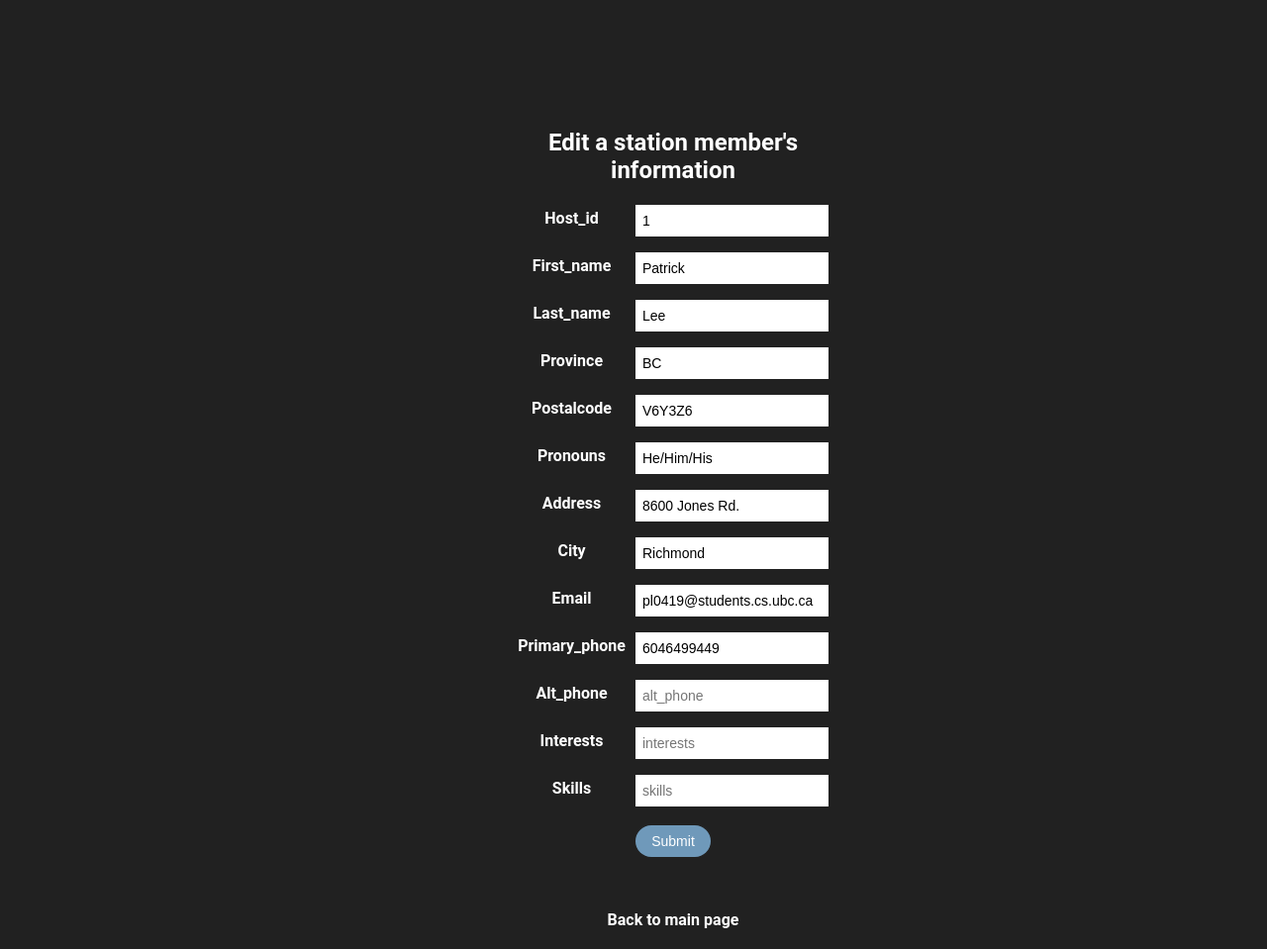
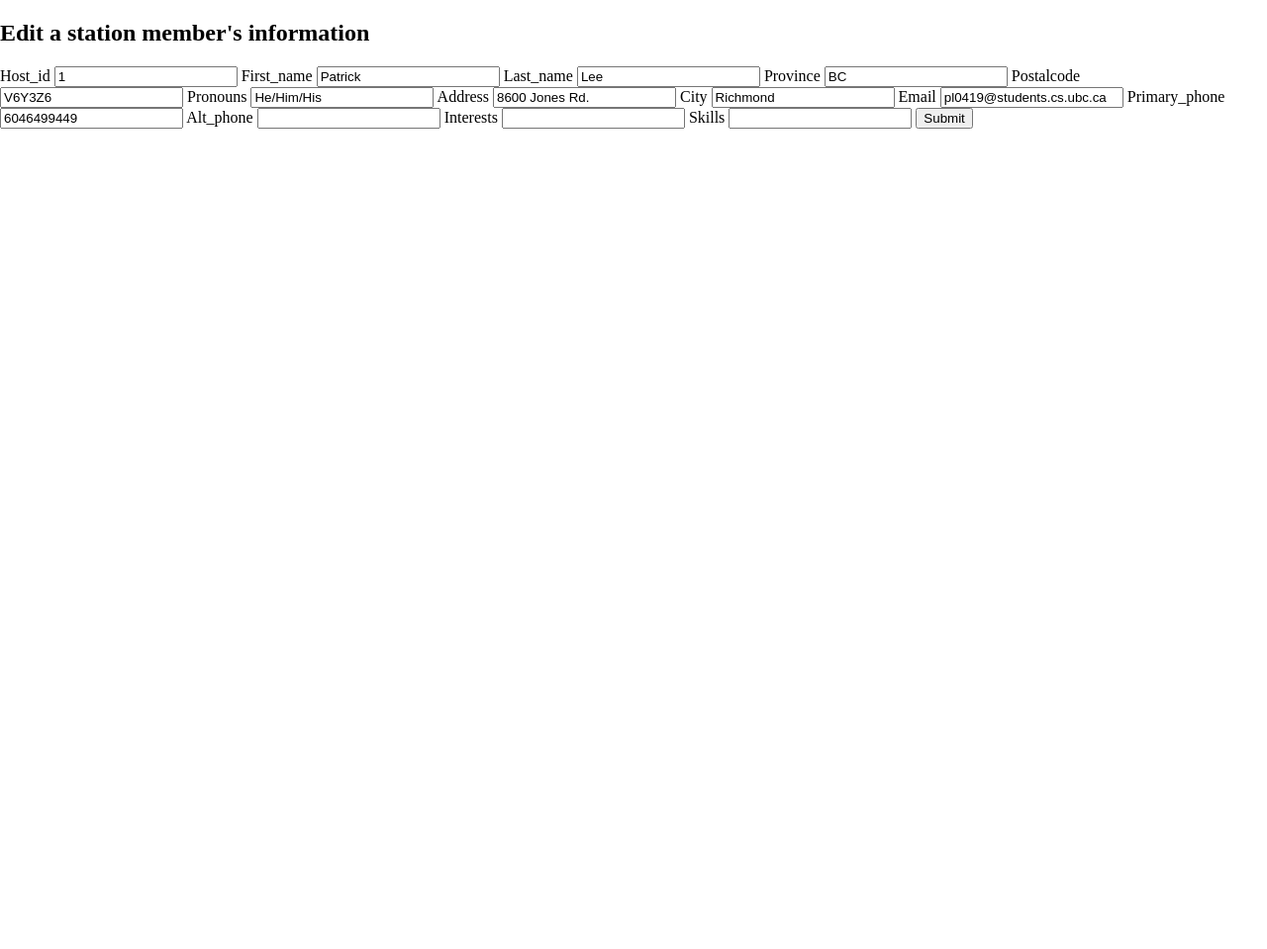
Before and after one commit to jrchan84/Playlist-Planet, a PHP site: page /updatestationmember.php?host_id=1 in a window 1280 px wide. Shown: the whole page at 99% size. Run offline with PHP 8.4, Linux system fonts and the light colour scheme; data comes from the database, SQL or seed files in the repository.

Commit message:
this commit is bad?

```diff
--- a/public/css/subpage.css
+++ b/public/css/subpage.css
@@ -34,7 +34,6 @@ body {
   background-color: #212121;
   font-family: "Roboto", sans-serif;
   color: white;
-  overflow:scroll;
 }
 
 .Input {
--- a/public/updatestationmember.php
+++ b/public/updatestationmember.php
@@ -78,42 +78,22 @@ if (isset($_GET['host_id'])) {
 
 <?php require "templates/header.php"; ?>
 
-<head>
-    <link rel="stylesheet" href="css/subpage.css" />
-</head>
-
-<div class="Main">
-
-  <div class="Input">
 <?php if (isset($_POST['submit']) && $statement) : ?>
   <?php echo escape($_POST['first_name']); ?> successfully updated.
 <?php endif; ?>
-  </div>
 
-
-  <div style="padding-left: 500px; padding-right: 500px" class="Result">
-    <h2 style="margin:0px; padding: 20px">Edit a station member's information</h2>
+<h2>Edit a station member's information</h2>
 
 <form method="post">
-
     <?php foreach ($user as $key => $value) : ?>
-
-          <div class="form-group">
       <label for="<?php echo $key; ?>"><?php echo ucfirst($key); ?></label>
-            <input class="input-control" placeholder="<?php echo $key; ?>" type="text" name="<?php echo $key; ?>" id="<?php echo $key; ?>" value="<?php echo escape($value); ?>"
+      <input type="text" name="<?php echo $key; ?>" id="<?php echo $key; ?>" value="<?php echo escape($value); ?>"
             <?php echo ($key === 'id' ? 'readonly' : null); ?>>
-          </div>
     <?php endforeach; ?>
 
     <input type="submit" name="submit" value="Submit">
 </form>
-  </div>
 
-  <div style="padding:20px; font-weight:bold" class="Footer-Overflow">
-        <a href="index.php">Back to main page</a>
-  </div>
-
-</div>
-
+<a href="index.php">Back to home</a>
 
 <?php require "templates/footer.php"; ?>
```
Also changed, not shown: public/deletestationmembers.php (+2 -16 lines), public/readstationmembers.php (+5 -5 lines). Lines whose indentation alone changed are shown as unchanged.
